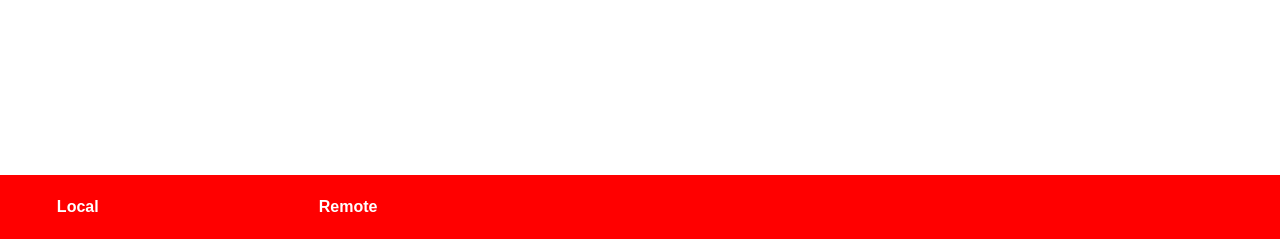
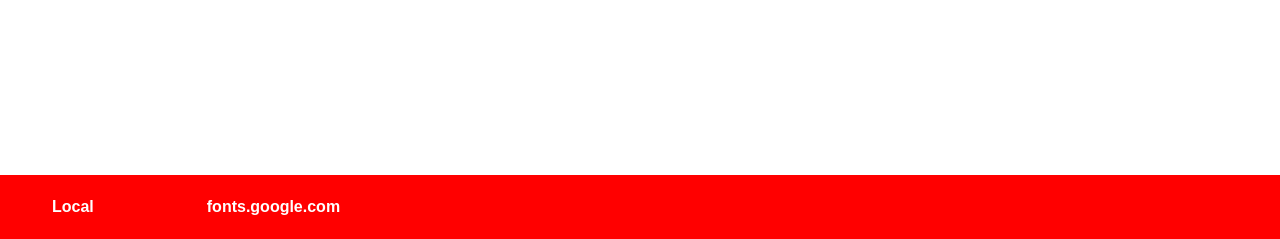
Before and after one commit to googlefonts/gfregression, a Python web app: template app/templates/base.html in a window 1280 px wide. Shown: the part 561-800 px from the top of the page. Run offline with Jinja, Linux system fonts and the light colour scheme; the template is opened without the code that fills it, so the values that code supplies are empty; some libraries are stand-ins or nearby versions.

Commit message:
Remote --> fonts.google.com

```diff
--- a/app/templates/base.html
+++ b/app/templates/base.html
@@ -57,7 +57,7 @@
         <tr>
           <th></th>
           <th>Local</th>
-          <th>Remote</th>
+          <th>fonts.google.com</th>
         </tr>
       </thead>
       <tbody>
```
